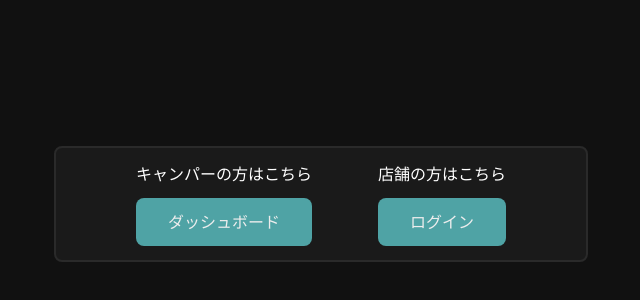
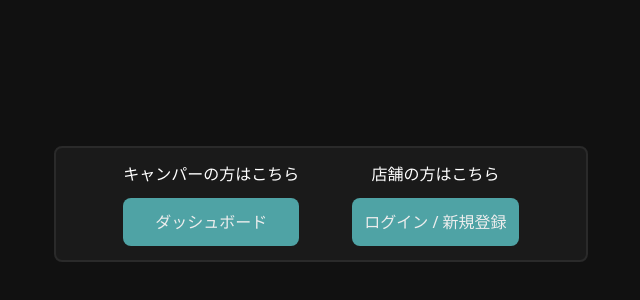
Before and after one commit to ichinari/ky_camp, a Next.js app: page / in a window 1280 px wide. Shown: the part 196-496 px from the top of the page, without its empty margins (319-959 px from the left). Built offline with nearby package versions, Linux system fonts and the light colour scheme.

Commit message:
refactor: 💡 change rendering type and label

```diff
--- a/app/components/Button.tsx
+++ b/app/components/Button.tsx
@@ -7,14 +7,12 @@ type Props = {
 
 function Button({ onClick, children }: Props) {
   return (
-    <>
     <button
       className="w-full p-3 bg-[#4FA3A5] text-[#EDEDED] rounded-lg cursor-pointer hover:bg-[#5FB385]"
       onClick={onClick}
     >
       {children}
     </button>
-    </>
   );
 }
 
--- a/app/page.tsx
+++ b/app/page.tsx
@@ -1,4 +1,3 @@
-"use client";
 import { LoginLink } from "@kinde-oss/kinde-auth-nextjs";
 import Link from "next/link";
 
@@ -18,7 +17,7 @@ function MemberTop() {
         <div className="text-center">
           <div className="mb-3">店舗の方はこちら</div>
           <LoginLink className="block w-full p-3 bg-[#4FA3A5] text-[#EDEDED] rounded-lg cursor-pointer hover:bg-[#5FB385]">
-            ログイン
+            ログイン / 新規登録
           </LoginLink>
         </div>
       </div>
```
Lines whose indentation alone changed are shown as unchanged.
